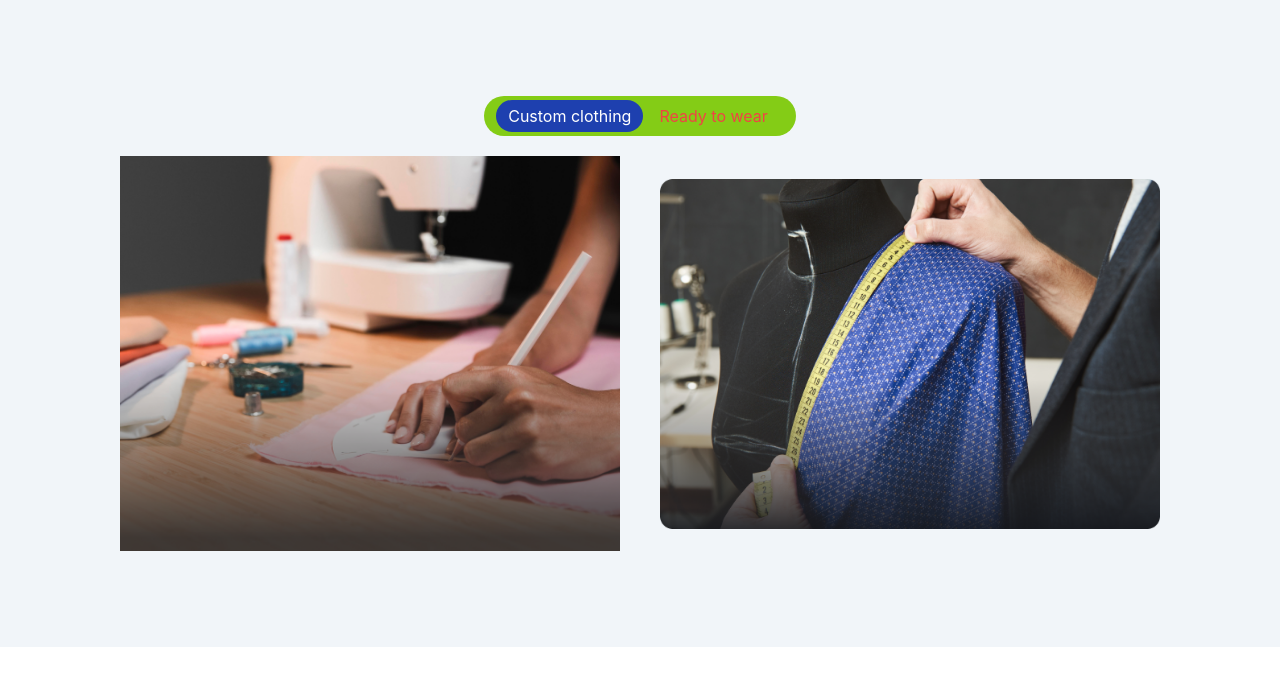
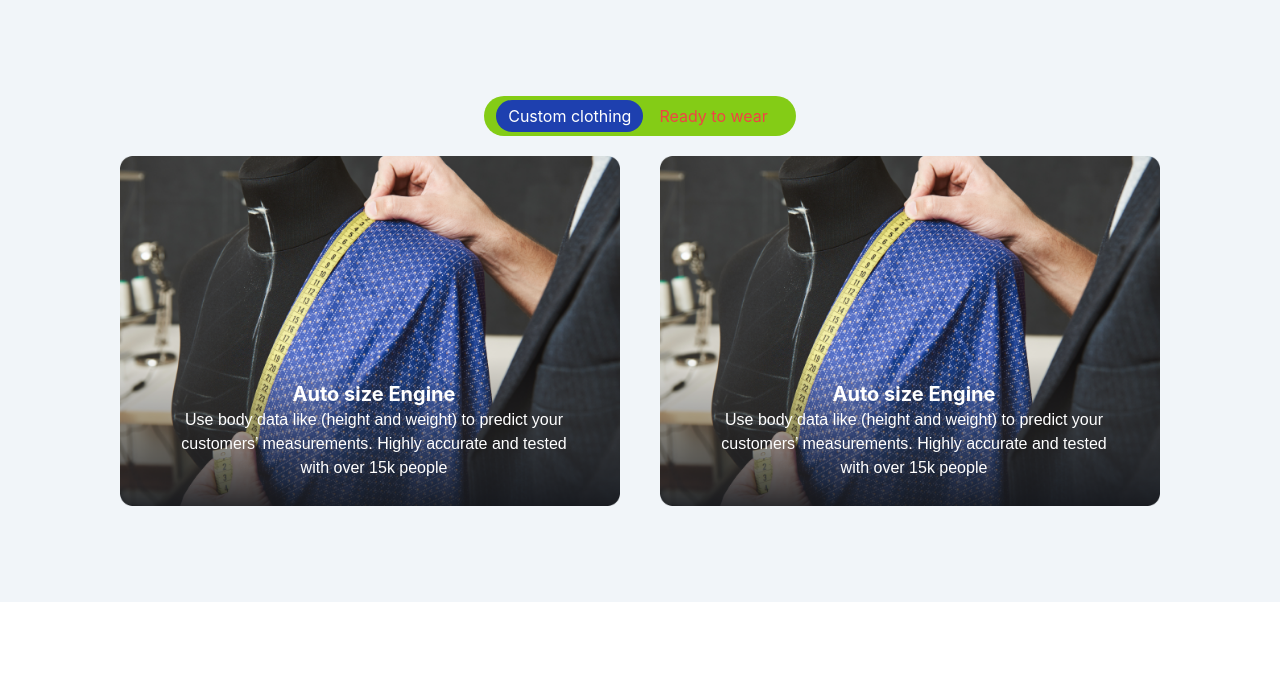
Before and after one commit to skippergoroye/Playground, a React (Vite) app: page /buttontabs in a window 1280 px wide. Shown: the top 686 px of the page. Built offline with nearby package versions, Linux system fonts and the light colour scheme.

Commit message:
tabs completed

```diff
--- a/src/components/ButtonTabs/ButtonTabs.jsx
+++ b/src/components/ButtonTabs/ButtonTabs.jsx
@@ -39,26 +39,43 @@ const ButtonTabs = () => {
         </div>
 
         <div className="flex flex-row items-center justify-center mt-5 gap-10">
-          <div className={`${currentTab === 1 ? "block" : "hidden"}`}>
-            <img src={AutoMeasurement} alt="auto" width="500px" height="40px" />
+
+            <div className={`${currentTab === 1 ? "block" : "hidden"} relative`}>
+                <img src={ManualMeasurement} alt="auto" width="500px" height="40px" />
+
+                <div className="absolute w-[412px] top-56 right-10 text-white">
+                    <h2 className="font-kotori-rose font-bold text-xl text-center">Auto size Engine</h2>
+                    <p className="font-avenir text-base font-normal text-center">Use body data like (height and weight) to predict your customers’ measurements. Highly accurate and tested with over 15k people</p>
+                </div>
             </div>
 
-          <div className={`${currentTab === 1 ? "block" : "hidden"}`}>
+
+
+            <div className={`${currentTab === 1 ? "block" : "hidden"} relative`}>
                 <img
                     src={ManualMeasurement}
                     alt="auto"
                     width="500px"
                     height="40px"
                 />
+                <div className="absolute w-[412px] top-56 right-10 text-white">
+                    <h2 className="font-kotori-rose font-bold text-xl text-center">Auto size Engine</h2>
+                    <p className="font-avenir text-base font-normal text-center">Use body data like (height and weight) to predict your customers’ measurements. Highly accurate and tested with over 15k people</p>
+                </div>
             </div>
 
-          <div className={`${currentTab === 2 ? "block" : "hidden"}`}>
+
+            <div className={`${currentTab === 2 ? "block" : "hidden"} relative`}>
                 <img
                     src={ManualMeasurement}
                     alt="auto"
                     width="500px"
                     height="40px"
                 />
+                <div className="absolute w-[412px] top-56 right-10 text-white">
+                    <h2 className="font-kotori-rose font-bold text-xl text-center">Auto size Engine</h2>
+                    <p className="font-avenir text-base font-normal text-center">Use body data like (height and weight) to predict your customers’ measurements. Highly accurate and tested with over 15k people</p>
+                </div>
             </div>
         </div>
       </div>
```
Lines whose indentation alone changed are shown as unchanged.
